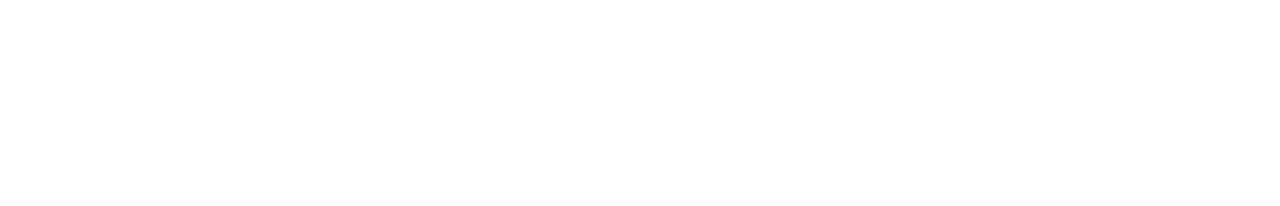
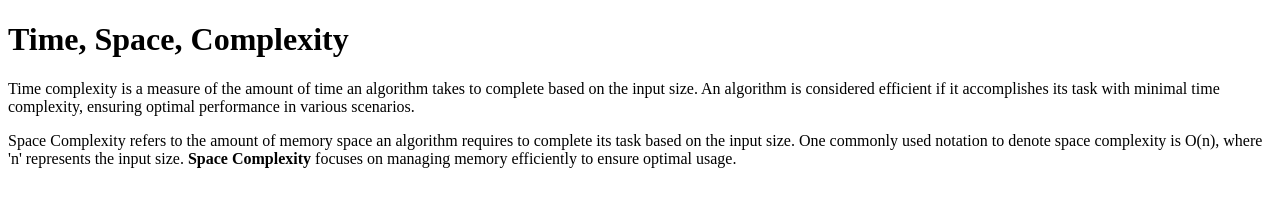
Before and after one commit to acciojob/time-and-space-complexity-AnujKaprawan, a website: page main.html in a window 1280 px wide. Drawn offline with Linux system fonts and the light colour scheme.

Commit message:
created a submission

```diff
--- a/main.html
+++ b/main.html
@@ -1,15 +1,19 @@
 <!DOCTYPE html>
-
-<html>
+<html lang="en">
 
 <head>
-	<link rel="stylesheet" href="styles.css">
+    <meta charset="UTF-8">
+    <meta name="viewport" content="width=device-width, initial-scale=1.0">
+    <title>Time and Space Complexity</title>
 </head>
 
 <body>
-	<!-- the entire body must be written by student -->
-    <script type="text/javascript" src="./script.js">
-</script>
+
+    <h1>Time, Space, Complexity</h1>
+
+    <p>Time complexity is a measure of the amount of time an algorithm takes to complete based on the input size. An algorithm is considered efficient if it accomplishes its task with minimal time complexity, ensuring optimal performance in various scenarios.</p>
+
+    <p>Space Complexity refers to the amount of memory space an algorithm requires to complete its task based on the input size. One commonly used notation to denote space complexity is O(n), where 'n' represents the input size. <b>Space Complexity</b> focuses on managing memory efficiently to ensure optimal usage.</p>
 
 </body>
 
```
